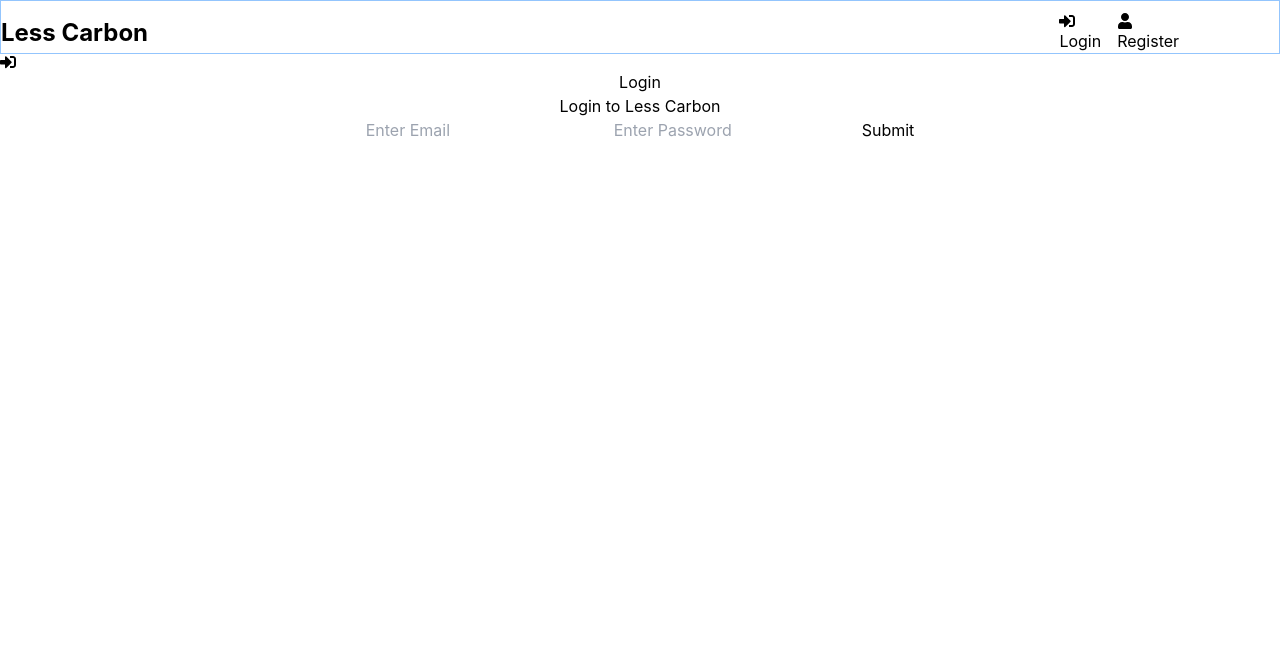
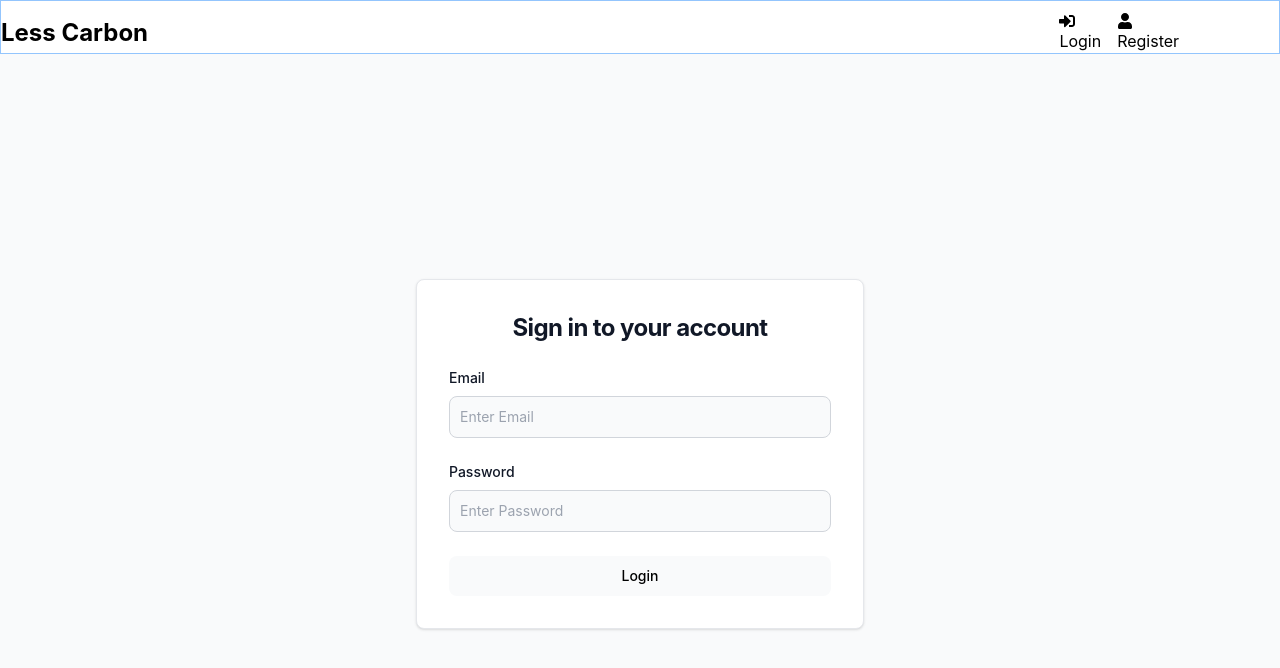
Before and after one commit to Iffat77/less-carbon, a React (Create React App) app in the folder client/: page /login in a window 1280 px wide. Shown: the top 668 px of the page. Built offline with nearby package versions, Linux system fonts and the light colour scheme; the HTML template or start-up script is replaced by a standard one.

Commit message:
adds styling to login form

```diff
--- a/client/src/screens/Login.jsx
+++ b/client/src/screens/Login.jsx
@@ -33,17 +33,25 @@ function Login() {
 
   return (
     <div>
-      <section>
-        <h1>
-          <FaSignInAlt /> Login
+      <section className="form bg-gray-50">
+        {error && <div className="error">{error}</div>}
+        <div className="flex flex-col items-center justify-center px-6 py-8 mx-auto md:h-screen lg:py-0">
+          <div className="w-full bg-white rounded-lg shadow border md:mt-0 sm:max-w-md xl:p-0  ">
+            <div className="p-6 space-y-4 md:space-y-6 sm:p-8">
+              <h1 className="text-xl font-bold leading-tight tracking-tight text-gray-900 md:text-2xl">
+                Sign in to your account
               </h1>
-        <p>Login to Less Carbon</p>
-      </section>
 
-      <section className="form">
-        {error && <div className="error">{error}</div>}
-        <form onSubmit={onSubmit}>
+              <form className="space-y-4 md:space-y-6" onSubmit={onSubmit}>
+                <div>
+                  <label
+                    for="email"
+                    className="block mb-2 text-sm font-medium text-gray-900 text-left"
+                  >
+                    Email
+                  </label>
                   <input
+                    className="bg-gray-50 hover:bg-gray-100 border border-gray-300 text-gray-900 sm:text-sm rounded-lg block w-full p-2.5 "
                     type="email"
                     id="email"
                     name="email"
@@ -51,8 +59,16 @@ function Login() {
                     placeholder="Enter Email"
                     onChange={onChange}
                   />
-
+                </div>
+                <div>
+                  <label
+                    for="password"
+                    className="block mb-2 text-sm font-medium text-gray-900 text-left"
+                  >
+                    Password
+                  </label>
                   <input
+                    className="bg-gray-50 hover:bg-gray-100 border border-gray-300 text-gray-900 sm:text-sm rounded-lg  block w-full p-2.5 "
                     type="password"
                     id="password"
                     name="password"
@@ -60,9 +76,17 @@ function Login() {
                     placeholder="Enter Password"
                     onChange={onChange}
                   />
-
-          <button type="submit"> Submit </button>
+                </div>
+                <button
+                  type="submit"
+                  className="w-full bg-gray-50 hover:bg-gray-100 font-medium rounded-lg text-sm px-5 py-2.5 text-center "
+                >
+                  Login
+                </button>
               </form>
+            </div>
+          </div>
+        </div>
       </section>
     </div>
   );
```
Lines whose indentation alone changed are shown as unchanged.
